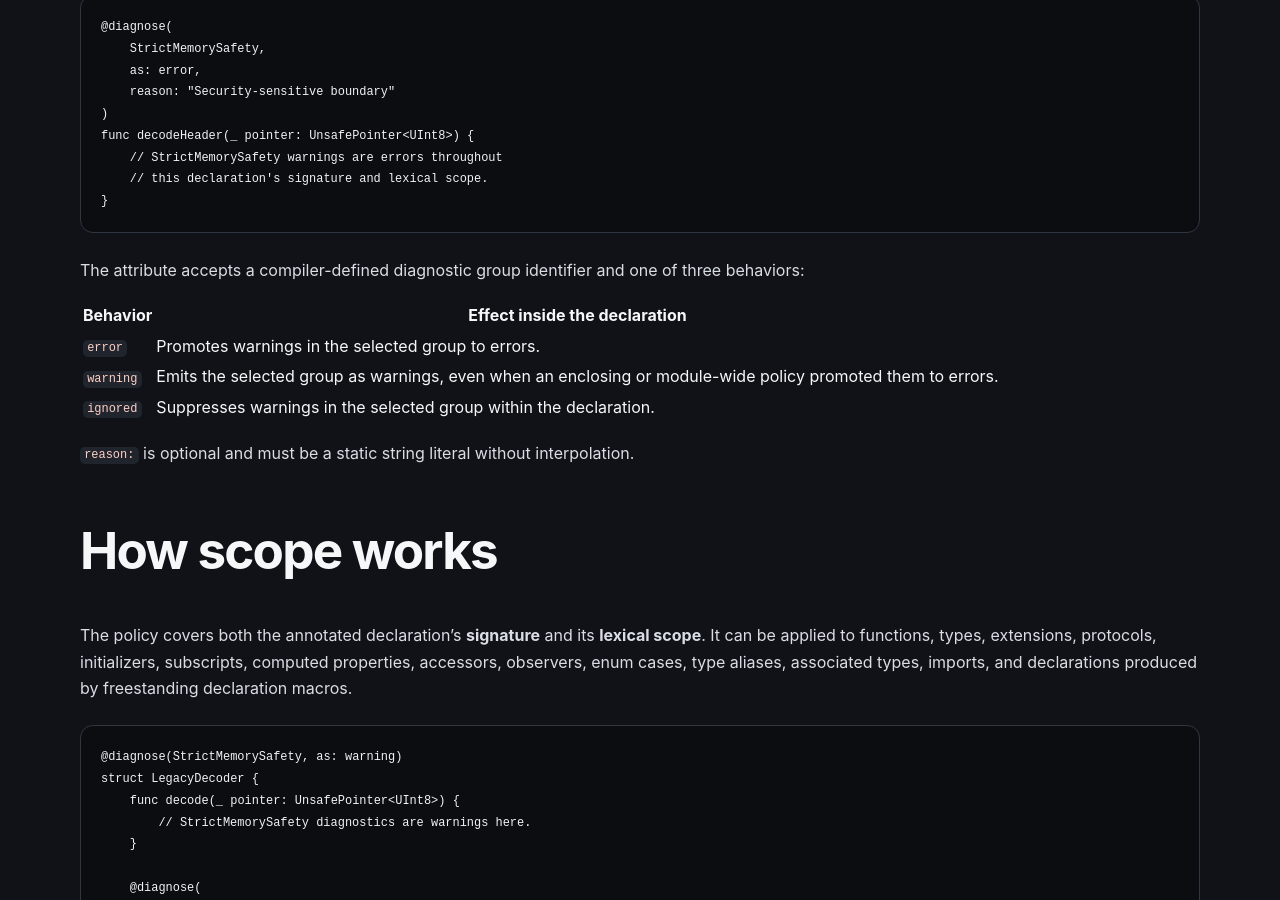
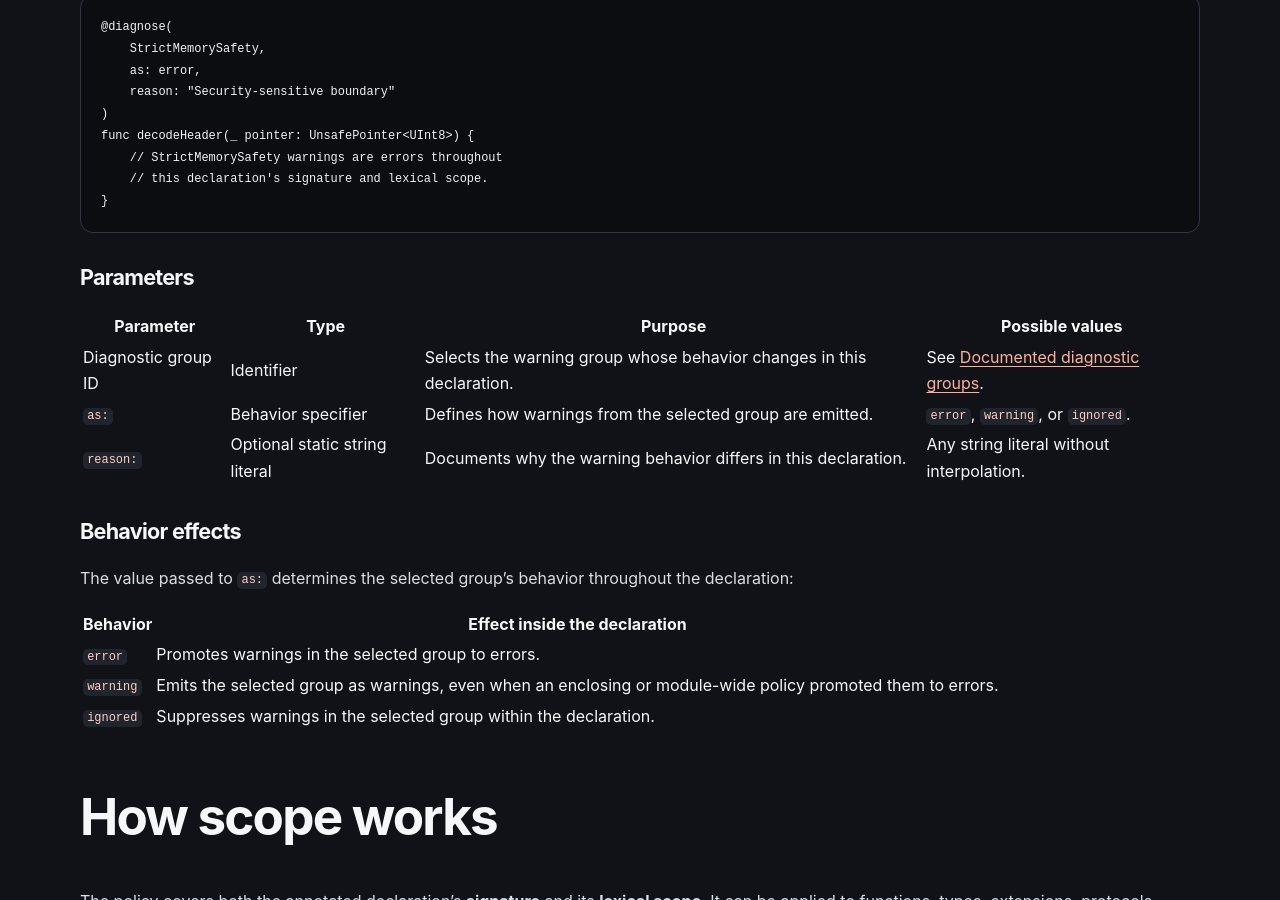
Before and after one commit to pitt500/whats-new-in-swift, a Jekyll site: the page built from swift-6.4/diagnose/index.md, in a window 1280 px wide and 900 px high, scrolled down 704 px. Built offline with Jekyll 4.4.1, drawn with Linux system fonts in a browser that asks for light colours.

Commit message:
Document diagnose parameters and behaviors

````diff
--- a/swift-6.4/diagnose/index.md
+++ b/swift-6.4/diagnose/index.md
@@ -29,15 +29,23 @@ func decodeHeader(_ pointer: UnsafePointer<UInt8>) {
 }
 ```
 
-The attribute accepts a compiler-defined diagnostic group identifier and one of three behaviors:
+### Parameters
+
+| Parameter | Type | Purpose | Possible values |
+| --- | --- | --- | --- |
+| Diagnostic group ID | Identifier | Selects the warning group whose behavior changes in this declaration. | See [Documented diagnostic groups](#documented-diagnostic-groups). |
+| `as:` | Behavior specifier | Defines how warnings from the selected group are emitted. | `error`, `warning`, or `ignored`. |
+| `reason:` | Optional static string literal | Documents why the warning behavior differs in this declaration. | Any string literal without interpolation. |
+
+### Behavior effects
+
+The value passed to `as:` determines the selected group's behavior throughout the declaration:
 
 | Behavior | Effect inside the declaration |
 | --- | --- |
 | `error` | Promotes warnings in the selected group to errors. |
 | `warning` | Emits the selected group as warnings, even when an enclosing or module-wide policy promoted them to errors. |
 | `ignored` | Suppresses warnings in the selected group within the declaration. |
-
-`reason:` is optional and must be a static string literal without interpolation.
 
 ## How scope works
 
````
